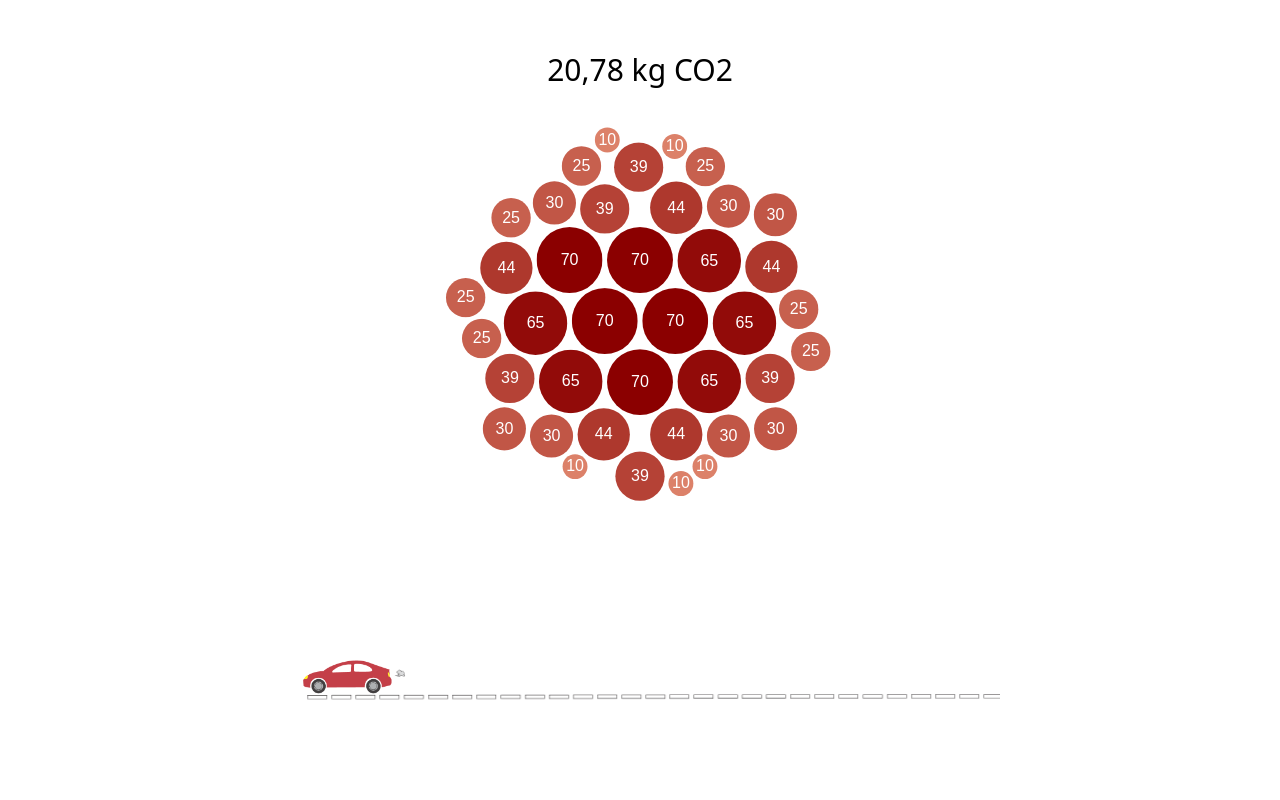
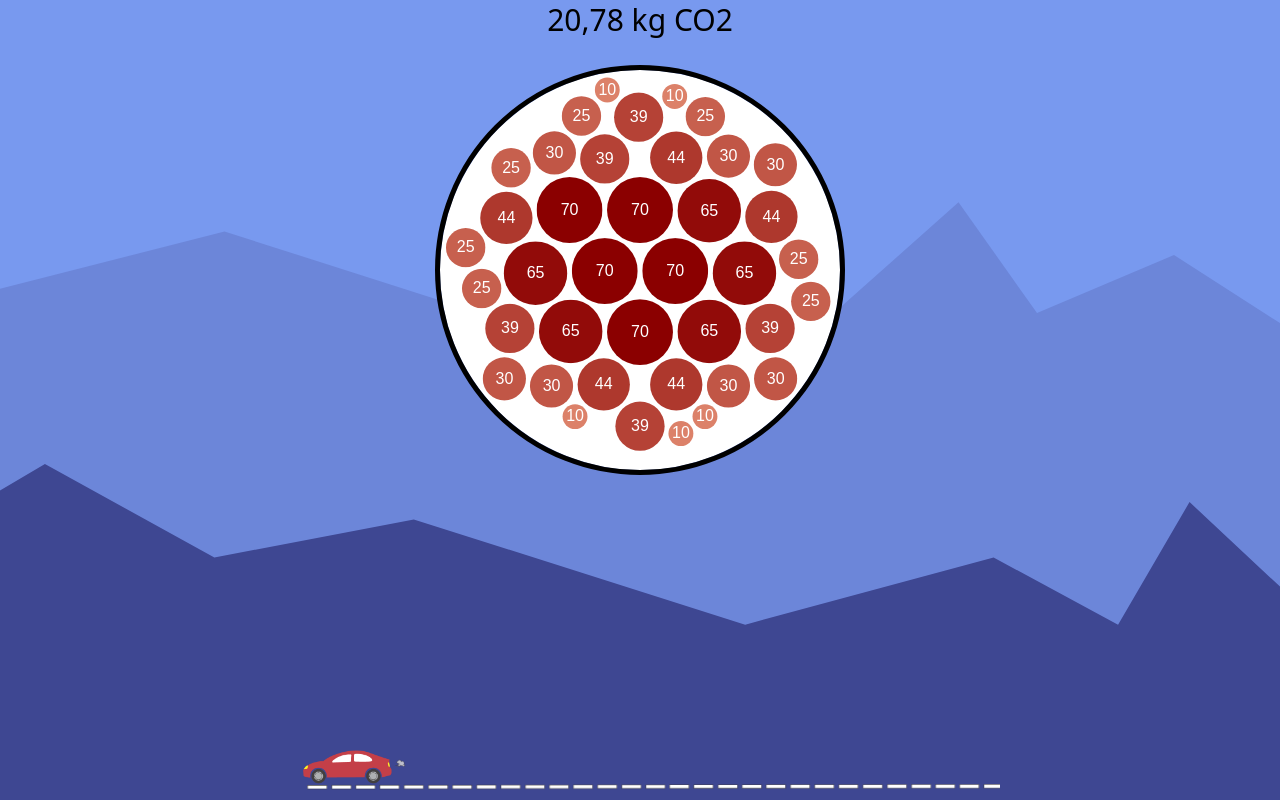
Before and after one commit to svennijhuis/Green-G-Chrome-Extension, a React (Vite) app: page / in a window 1280 px wide. Built offline with nearby package versions, Linux system fonts and the light colour scheme.

Commit message:
try to get data

```diff
--- a/src/components/chart/bubble-chart.jsx
+++ b/src/components/chart/bubble-chart.jsx
@@ -1,7 +1,8 @@
 import * as d3 from "d3";
 import styles from "./Chart.module.scss";
 
-var json = {
+function BubbleChart() {
+  const json = {
     children: [
       { name: "Apples", value: 70 },
       { name: "Oranges", value: 44 },
@@ -78,9 +79,6 @@ const myBubbles = root.children.map((d) => ({
     y: d.y,
   }));
 
-console.log(colorScale);
-
-function BubbleChart() {
   return (
     <svg className="chart-svg" width={diameter} height={diameter}>
       {myBubbles.map((item, index) => (
--- a/src/components/layout/main.jsx
+++ b/src/components/layout/main.jsx
@@ -1,14 +1,18 @@
 import BubbleChart from "../chart/bubble-chart";
 import data from "../../data.json";
 import CarAnimation from "../animation/car";
+import BundleBackground from "../svg/bundle-background";
 
 function Main() {
+  // if (data) return <section>Loading....</section>;
+
   return (
     <>
-      <section className="flex flex-col gap-3 my-5 items-center h-full">
+      <section className="flex flex-col gap-3 items-center h-screen relative">
         <h1 className="text-center text-30 leading-40 ">20,78 kg CO2</h1>
         <BubbleChart data={data} />
         <CarAnimation />
+        <BundleBackground />
       </section>
     </>
   );
--- /dev/null
+++ b/src/components/svg/background-bottom.jsx
@@ -0,0 +1,20 @@
+function Background() {
+  return (
+    <>
+      <svg
+        className="absolute bottom-0 right-0"
+        width="1442"
+        height="336"
+        viewBox="0 0 1442 336"
+        fill="none"
+        xmlns="http://www.w3.org/2000/svg"
+      >
+        <path
+          d="M206.928 0L0 122.605V336H1442V122.605L1351.53 38.0231L1280.06 160.628L1155.6 93.5058L907.185 160.628L575.8 55.4827L376.37 93.5058L206.928 0Z"
+          fill="#363F8A"
+        />
+      </svg>
+    </>
+  );
+}
+export default Background;
--- /dev/null
+++ b/src/components/svg/background-mount.jsx
@@ -0,0 +1,21 @@
+function BackgroundMount() {
+  return (
+    <>
+      <svg
+        className="absolute bottom-0 right-0"
+        width="1440"
+        height="637"
+        viewBox="0 0 1440 637"
+        fill="none"
+        xmlns="http://www.w3.org/2000/svg"
+      >
+        <path
+          d="M86.5 0L4 189.623H0V637H1440V160.089L1334 91.9589L1197 150.021L1118.5 39.2671L949.5 189.623L824 110.418L639.5 150.021L384.5 68.4658L137.5 131.562L86.5 0Z"
+          fill="#525BA7"
+          fillOpacity="0.3"
+        />
+      </svg>
+    </>
+  );
+}
+export default BackgroundMount;
--- /dev/null
+++ b/src/components/svg/bundle-background.jsx
@@ -0,0 +1,16 @@
+import Background from "./background-bottom";
+import BackgroundMount from "./background-mount";
+
+function BundleBackground() {
+  return (
+    <>
+      <section className="absolute bottom-0 right-0 -z-50 left-0">
+        <div className="relative">
+          <Background />
+          <BackgroundMount />
+        </div>
+      </section>
+    </>
+  );
+}
+export default BundleBackground;
--- a/src/context/data.jsx
+++ b/src/context/data.jsx
@@ -1,5 +1,6 @@
-import { createContext, useContext, useState, useEffect, useMemo } from "react";
-import { fetchData } from "../../functions/fetch-stock-data";
+import { createContext, useContext, useState, useEffect } from "react";
+
+import data from "../data/data.json";
 
 /**
  * This is the context that we use to store all the values from the forms
@@ -9,21 +10,27 @@ const DataContext = createContext(false);
 DataContext.displayName = "Data Context";
 
 /**
- * Hook to use the Stock data context.
+ * Hook to use the  data context.
  * @returns {React.Context}
  */
 const useDataContext = () => useContext(DataContext);
 
 /**
- * Wrapper to make a Provider for the StockDataContext.
- * @returns {React.Provider<StockDataContext>}
+ * Wrapper to make a Provider for the DataContext.
+ * @returns {React.Provider<DataContext>}
  */
-const StockDataProvider = ({ children }) => {
-  const [useData, setData] = useState([]);
+const DataProvider = ({ children }) => {
+  const [useData, setData] = useState({});
 
   useEffect(() => {
-    fetchData().then((data) => {});
+    // const timer = setTimeout(() => {
+    //   setData(data);
+    // }, 5000);ç
+    // return () => clearTimeout(timer);
+    setData(data);
   }, [useData]);
+
+  console.log(useData);
 
   return (
     <DataContext.Provider
@@ -37,6 +44,6 @@ const StockDataProvider = ({ children }) => {
   );
 };
 
-export default StockDataProvider;
+export default DataProvider;
 
-export { StockDataContext, useStockDataContext };
+export { DataContext, useDataContext };
--- /dev/null
+++ b/src/data/data.json
@@ -0,0 +1,42 @@
+[
+  { "name": "Apples", "value": 70 },
+  { "name": "Apples", "value": 70 },
+  { "name": "Oranges", "value": 44 },
+  { "name": "Kiwis", "value": 65 },
+  { "name": "Bananas", "value": 39 },
+  { "name": "Pears", "value": 10 },
+  { "name": "Satsumas", "value": 25 },
+  { "name": "Pineapples", "value": 30 },
+  { "name": "Apples", "value": 70 },
+  { "name": "Oranges", "value": 44 },
+  { "name": "Kiwis", "value": 65 },
+  { "name": "Bananas", "value": 39 },
+  { "name": "Pears", "value": 10 },
+  { "name": "Satsumas", "value": 25 },
+  { "name": "Pineapples", "value": 30 },
+  { "name": "Apples", "value": 70 },
+  { "name": "Oranges", "value": 44 },
+  { "name": "Kiwis", "value": 65 },
+  { "name": "Bananas", "value": 39 },
+  { "name": "Pears", "value": 10 },
+  { "name": "Satsumas", "value": 25 },
+  { "name": "Pineapples", "value": 30 },
+  { "name": "Satsumas", "value": 25 },
+  { "name": "Pineapples", "value": 30 },
+  { "name": "Apples", "value": 70 },
+  { "name": "Oranges", "value": 44 },
+  { "name": "Kiwis", "value": 65 },
+  { "name": "Bananas", "value": 39 },
+  { "name": "Pears", "value": 10 },
+  { "name": "Satsumas", "value": 25 },
+  { "name": "Pineapples", "value": 30 },
+  { "name": "Satsumas", "value": 25 },
+  { "name": "Pineapples", "value": 30 },
+  { "name": "Apples", "value": 70 },
+  { "name": "Oranges", "value": 44 },
+  { "name": "Kiwis", "value": 65 },
+  { "name": "Bananas", "value": 39 },
+  { "name": "Pears", "value": 10 },
+  { "name": "Satsumas", "value": 25 },
+  { "name": "Pineapples", "value": 30 }
+]
--- a/src/styles/index.css
+++ b/src/styles/index.css
@@ -4,15 +4,7 @@
 
 body {
   margin: 0;
-  /* font-family: -apple-system, BlinkMacSystemFont, "Segoe UI", "Roboto", "Oxygen",
-    "Ubuntu", "Cantarell", "Fira Sans", "Droid Sans", "Helvetica Neue",
-    sans-serif;
-  -webkit-font-smoothing: antialiased;
-  -moz-osx-font-smoothing: grayscale;
-  background-color: #17171a; */
-
-  display: flex;
-  justify-content: center;
+  background-color: #7899ef;
 }
 
 text {
@@ -26,10 +18,9 @@ text {
 }
 
 .chart-svg {
-  /* background: #fff2f2;
+  background: #ffff;
   border-radius: 50%;
-  border: 1px solid white;
-  box-shadow: 0 0 30px 3px #e78267; */
+  outline: 5px solid #000;
 }
 
 .lf-player-container {
```
Also changed, not shown: src/main.jsx (+10 -9 lines). Lines whose indentation alone changed are shown as unchanged.
